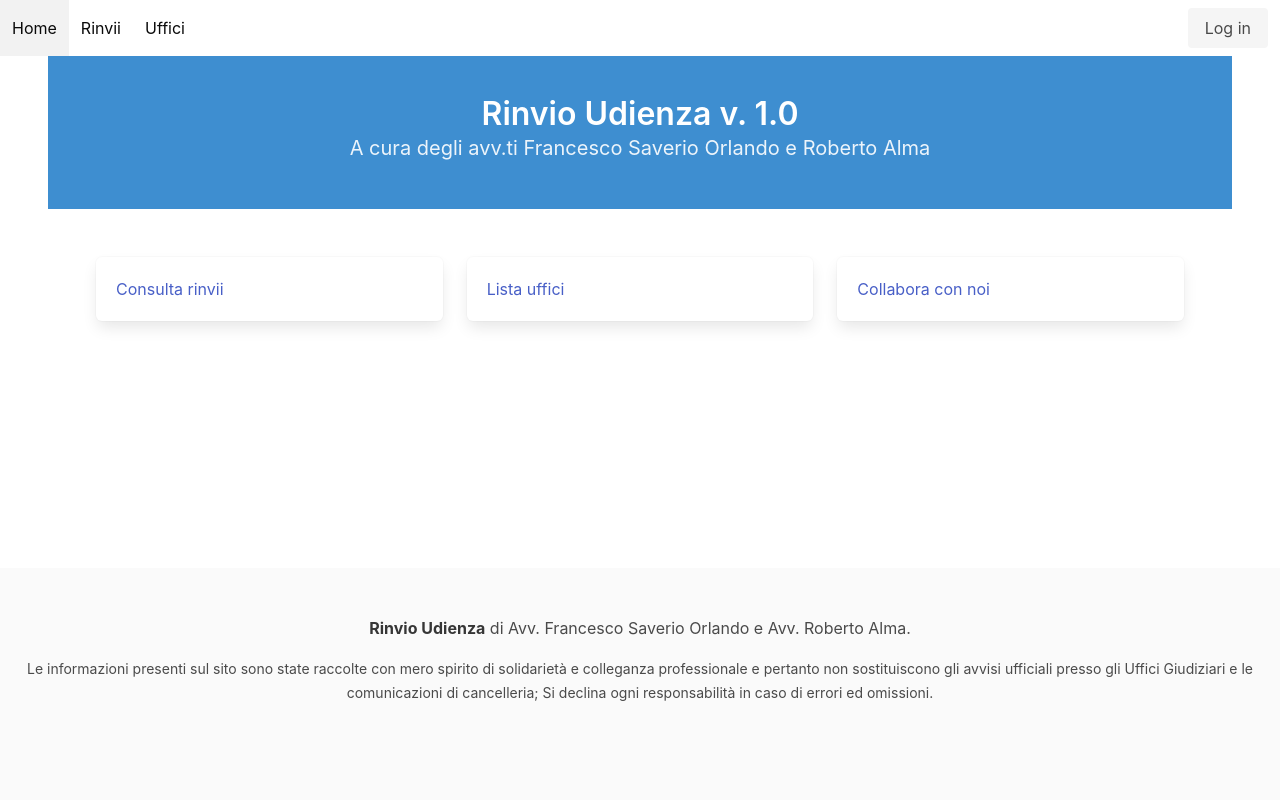
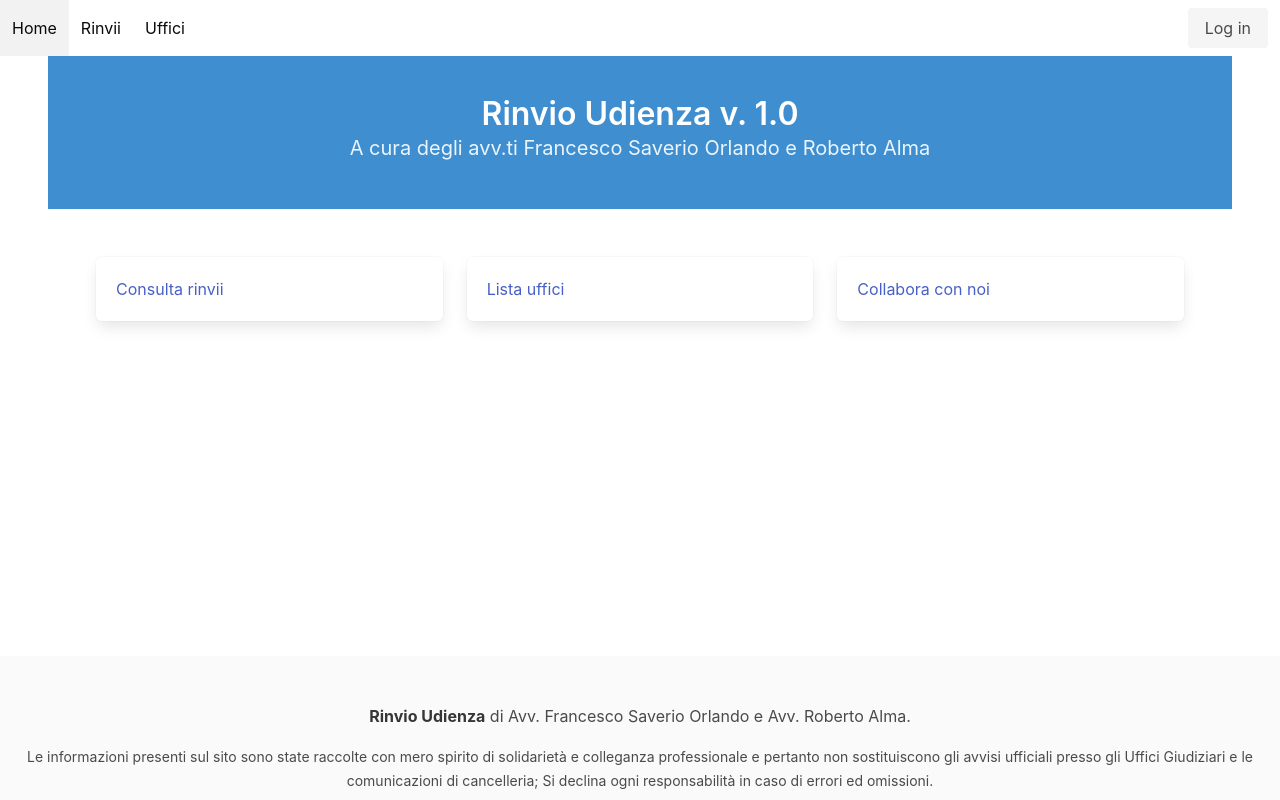
Before and after one commit to avvRobertoAlma/rinvio-udienza, a Django app: page / in a window 1280 px wide. Run offline with Django 3.2, Linux system fonts and the light colour scheme; some libraries are stand-ins or nearby versions.

Commit message:
fix footer

```diff
--- a/src/templates/base.html
+++ b/src/templates/base.html
@@ -12,15 +12,15 @@
 </head>
 
 <style>
-
-.Site{
-  display: flex;
-  min-height: 100vh;
-  flex-direction: column;
+body {
+  height:100vh!important;
 }
 
-.Site-content{
-  flex: 1;
+footer.footer{
+  position:absolute;
+  bottom:0;
+  height:15vh;
+  width:100%!important;
 }
 
 
```
